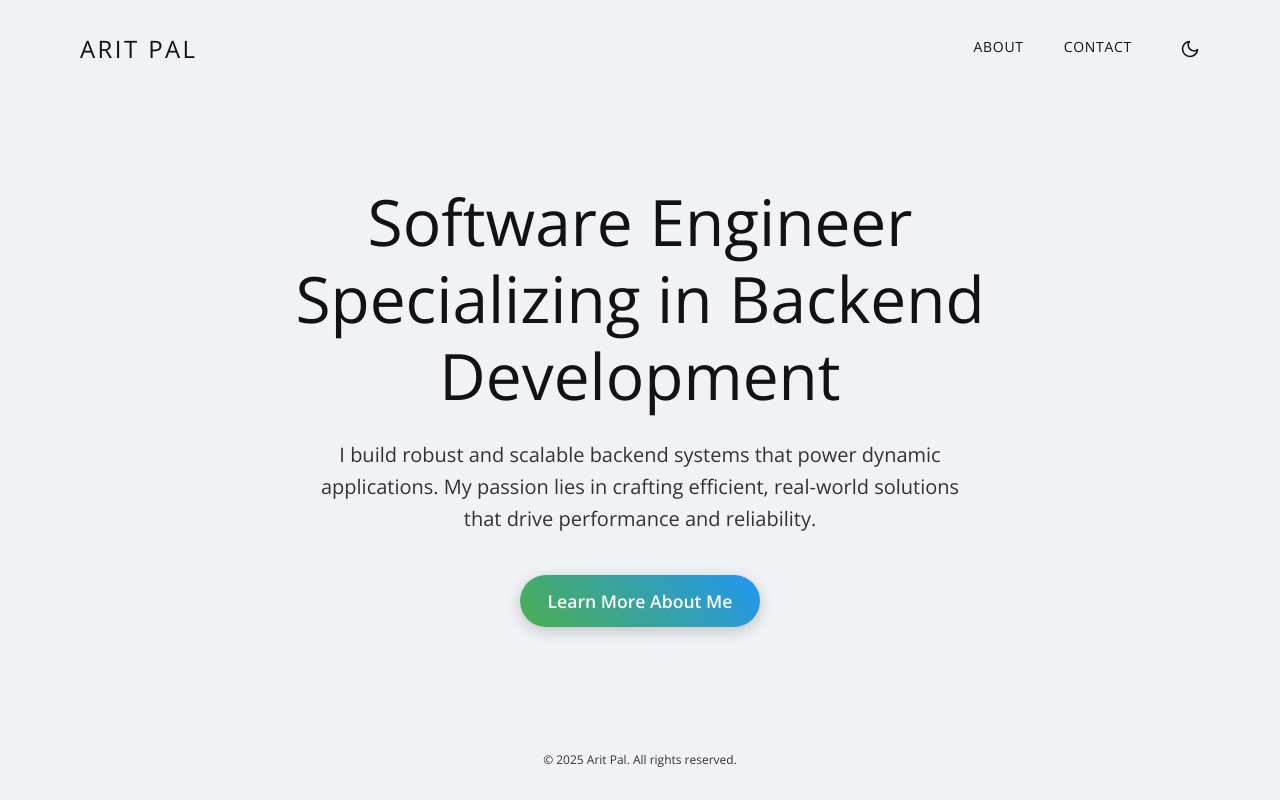
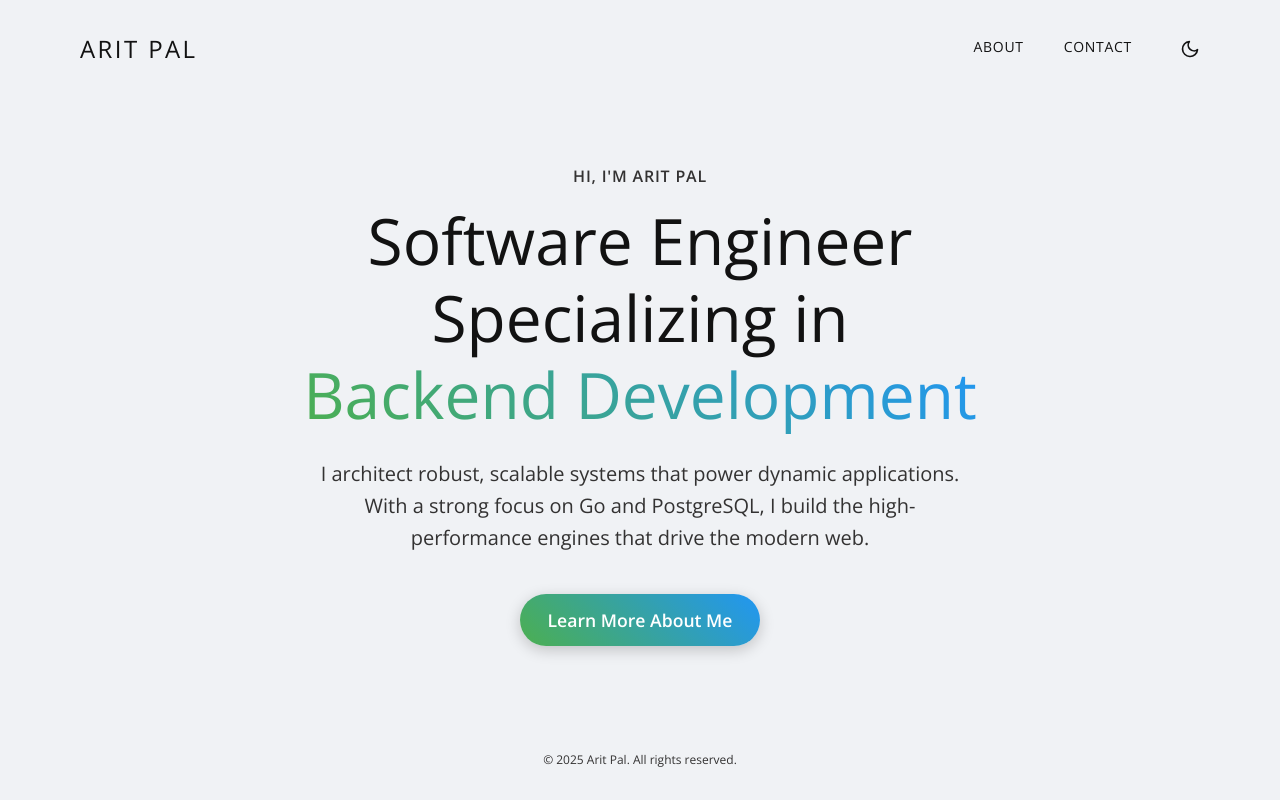
Before and after one commit to arit-pal/Personal-Website, a React (Vite) app: page / in a window 1280 px wide. Built offline with nearby package versions, Linux system fonts and the light colour scheme.

Commit message:
style: modernize typography, add entrance animations, and refine copywriting

```diff
--- a/src/pages/About/About.css
+++ b/src/pages/About/About.css
@@ -24,6 +24,21 @@ a {
     text-align: left;
 }
 
+.animate-fade-in {
+    animation: fadeInUp 0.8s ease-out forwards;
+}
+
+@keyframes fadeInUp {
+    from {
+        opacity: 0;
+        transform: translateY(20px);
+    }
+    to {
+        opacity: 1;
+        transform: translateY(0);
+    }
+}
+
 .decorator-line {
     width: 4rem;
     height: 2px;
@@ -41,10 +56,26 @@ a {
 
 .main-description {
     font-size: 1rem;
-    line-height: 1.625;
+    line-height: 1.7;
     max-width: 580px;
-    text-align: justify;
+    text-align: left;
     color: var(--text-primary);
+}
+
+.main-description p {
+    margin-bottom: 1.5rem;
+}
+
+.main-description p:last-child {
+    margin-bottom: 0;
+}
+
+.main-description strong {
+    font-weight: 600;
+    color: var(--text-primary);
+    background: linear-gradient(120deg, rgba(76, 175, 80, 0.15) 0%, rgba(33, 150, 243, 0.15) 100%);
+    padding: 2px 6px;
+    border-radius: 4px;
 }
 
 @media (min-width: 640px) {
--- a/src/pages/About/About.jsx
+++ b/src/pages/About/About.jsx
@@ -10,12 +10,21 @@ const About = () => {
             </header>
 
             <main className="main-content">
-                <div className="main-content-container">
+                <div className="main-content-container animate-fade-in">
                     <div className="decorator-line"></div>
                     <h1 className="main-title">ABOUT ME</h1>
-                    <p className="main-description">
-                        Hi there! I'm Arit Pal, an enthusiastic Junior Backend Developer in Kolkata, West Bengal, with a strong focus on Java and Spring Boot. I love building efficient and reliable software, and I'm particularly adept at creating RESTful APIs that meet the highest industry standards. My tech stack includes Java, Spring Boot, MySQL, PostgreSQL, Go, and Git, and I also have a good grasp of front-end technologies like HTML5, CSS3, and React. What truly sets me apart are my solid soft skills in leadership, problem-solving, and teamwork. I recently earned my B.Tech in Information Technology from Narula Institute of Technology (GPA 8.30) and I'm always excited to learn, grow, and build something impactful.
-                    </p>
+
+                    <div className="main-description">
+                        <p>
+                            I am a Backend Software Engineer based in Kolkata, West Bengal, specializing in building high-performance, scalable systems.
+                        </p>
+                        <p>
+                            My current focus is on designing robust RESTful APIs and system architectures using <strong>Go</strong> and <strong>PostgreSQL</strong>. I also possess a strong foundation in enterprise software development, having previously worked extensively with <strong>Java</strong> and <strong>Spring Boot</strong>.
+                        </p>
+                        <p>
+                            Beyond writing clean and efficient code, I bring strong problem-solving capabilities and a collaborative mindset to every project. I am driven by a continuous desire to learn new technologies, optimize existing systems, and build software that creates real-world impact.
+                        </p>
+                    </div>
                 </div>
             </main>
 
--- a/src/pages/Home/Home.css
+++ b/src/pages/Home/Home.css
@@ -23,6 +23,39 @@ a {
 .home-main-content-container {
     max-width: 800px;
     width: 100%;
+}
+
+.animate-fade-in {
+    animation: fadeInUp 0.8s ease-out forwards;
+}
+
+@keyframes fadeInUp {
+    from {
+        opacity: 0;
+        transform: translateY(20px);
+    }
+    to {
+        opacity: 1;
+        transform: translateY(0);
+    }
+}
+
+.micro-greeting {
+    font-size: 1rem;
+    font-weight: 600;
+    color: var(--text-secondary);
+    margin-bottom: 1rem;
+    letter-spacing: 0.05em;
+    text-transform: uppercase;
+}
+
+.gradient-text {
+    background: linear-gradient(45deg, #4CAF50, #2196F3);
+    -webkit-background-clip: text;
+    -webkit-text-fill-color: transparent;
+    background-clip: text;
+    color: transparent;
+    display: inline-block;
 }
 
 .main-headline {
@@ -72,27 +105,6 @@ a {
     box-shadow: 0 2px 10px rgba(0, 0, 0, 0.2);
 }
 
-.cta-button::before {
-    content: '';
-    position: absolute;
-    top: 50%;
-    left: 50%;
-    width: 0;
-    height: 0;
-    background: rgba(255, 255, 255, 0.2);
-    border-radius: 50%;
-    opacity: 0;
-    transform: translate(-50%, -50%);
-    transition: width 0.5s ease, height 0.5s ease, opacity 0.5s ease;
-    z-index: 0;
-}
-
-.cta-button:hover::before {
-    width: 200%;
-    height: 200%;
-    opacity: 1;
-}
-
 @media (min-width: 640px) {
     .header,
     .home-main-content,
--- a/src/pages/Home/Home.jsx
+++ b/src/pages/Home/Home.jsx
@@ -11,12 +11,13 @@ const Home = () => {
             </header>
 
             <main className="home-main-content">
-                <div className="home-main-content-container">
+                <div className="home-main-content-container animate-fade-in">
+                    <p className="micro-greeting">Hi, I'm Arit Pal</p>
                     <h1 className="main-headline">
-                        Software Engineer Specializing in Backend Development
+                        Software Engineer Specializing in <span className="gradient-text">Backend Development</span>
                     </h1>
                     <p className="main-subheadline">
-                        I build robust and scalable backend systems that power dynamic applications. My passion lies in crafting efficient, real-world solutions that drive performance and reliability.
+                        I architect robust, scalable systems that power dynamic applications. With a strong focus on Go and PostgreSQL, I build the high-performance engines that drive the modern web.
                     </p>
                     <Link to="/about" className="cta-button">
                         Learn More About Me
```
